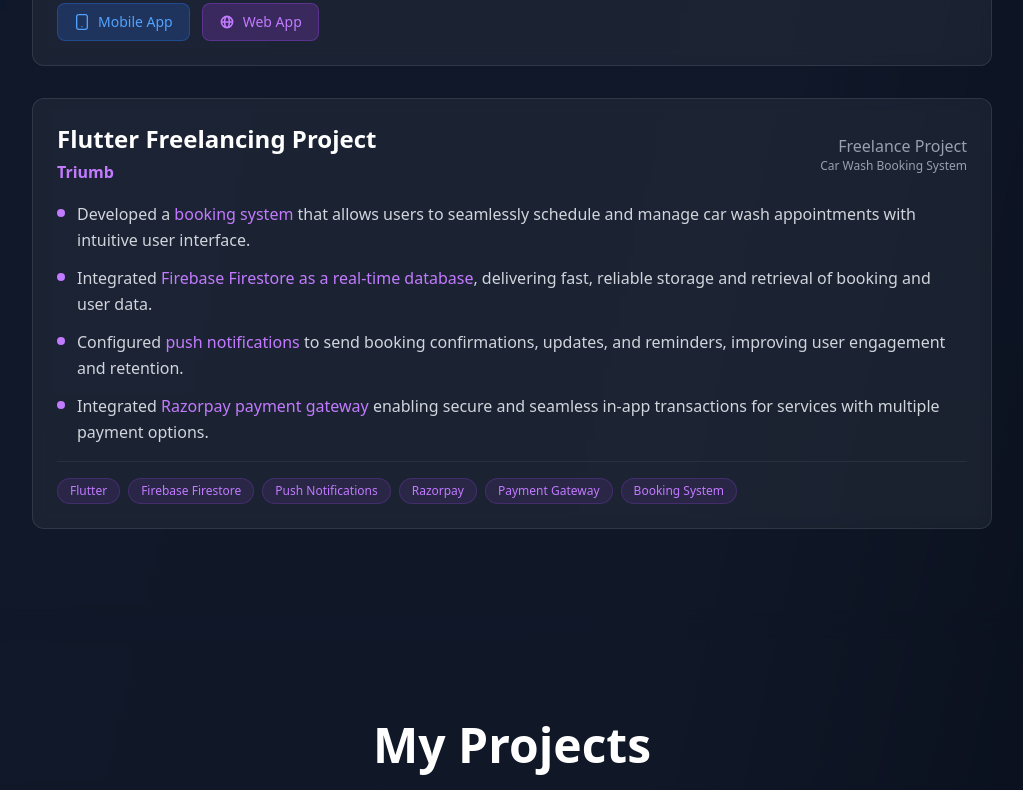
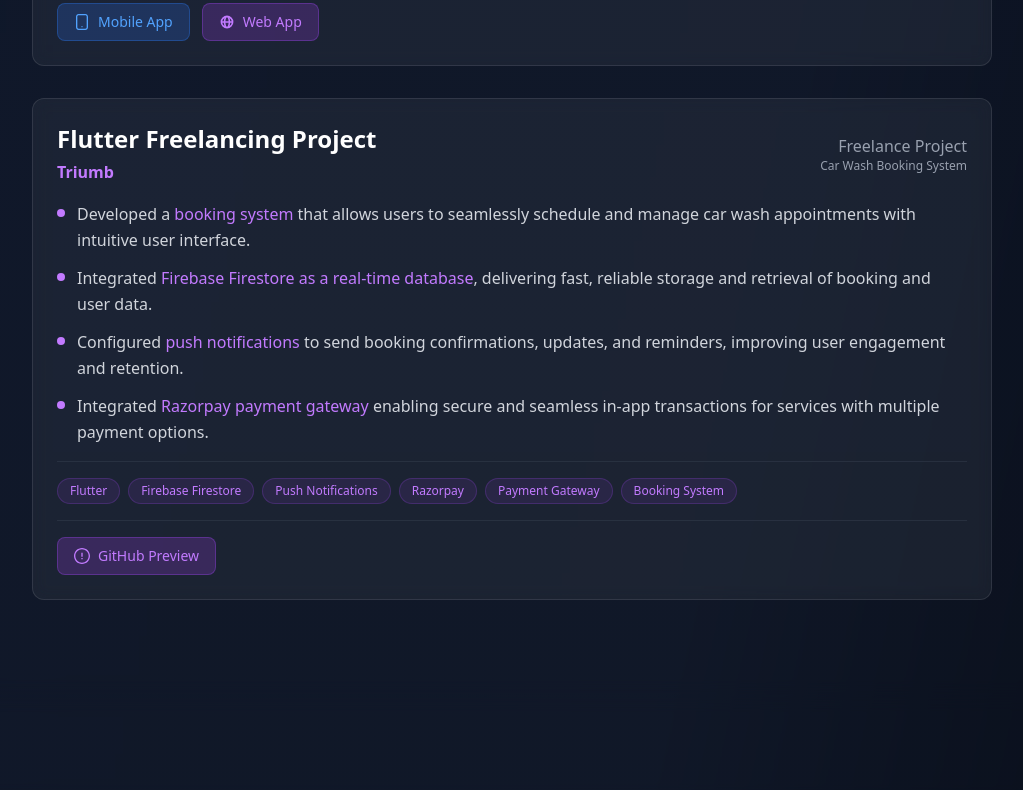
Before and after one commit to Saransh1650/portfolio, a Next.js app: page / in a window 1280 px wide. Shown: the part 1520-2310 px from the top of the page, without its empty margins (128-1151 px from the left). Built offline with nearby package versions, Linux system fonts and the light colour scheme.

Commit message:
fix: experience page

```diff
--- a/src/components/Experience.tsx
+++ b/src/components/Experience.tsx
@@ -2,7 +2,7 @@ const Experience = () => {
   return (
     <section
       id="experience"
-      className=" flex items-center justify-center relative overflow-hidden scroll-mt-16 md:scroll-mt-20 py-0"
+      className="flex items-center justify-center relative overflow-visible scroll-mt-16 md:scroll-mt-20 py-0"
     >
       <div className="max-w-5xl w-full mx-auto px-4 sm:px-6 lg:px-8">
         {/* Section Header */}
@@ -142,7 +142,11 @@ const Experience = () => {
                   rel="noopener noreferrer"
                   className="flex items-center gap-2 px-4 py-2 bg-purple-500/20 hover:bg-purple-500/30 text-purple-400 hover:text-purple-300 rounded-lg border border-purple-500/30 hover:border-purple-400/50 transition-all duration-300 text-sm font-medium"
                 >
-                  <svg className="w-4 h-4" fill="currentColor" viewBox="0 0 20 20">
+                  <svg
+                    className="w-4 h-4"
+                    fill="currentColor"
+                    viewBox="0 0 20 20"
+                  >
                     <path
                       fillRule="evenodd"
                       d="M4.083 9h1.946c.089-1.546.383-2.97.837-4.118A6.004 6.004 0 004.083 9zM10 2a8 8 0 100 16 8 8 0 000-16zm0 2c-.076 0-.232.032-.465.262-.238.234-.497.623-.737 1.182-.389.907-.673 2.142-.766 3.556h3.936c-.093-1.414-.377-2.649-.766-3.556-.24-.559-.5-.948-.737-1.182C10.232 4.032 10.076 4 10 4zm3.971 5c-.089-1.546-.383-2.97-.837-4.118A6.004 6.004 0 0115.917 9h-1.946zm-2.003 2H8.032c.093 1.414.377 2.649.766 3.556.24.559.5.948.737 1.182.233.23.389.262.465.262.076 0 .232-.032.465-.262.238-.234.498-.623.737-1.182.389-.907.673-2.142.766-3.556zm1.166 4.118c.454-1.147.748-2.572.837-4.118h1.946a6.004 6.004 0 01-2.783 4.118zm-6.268 0C6.412 13.97 6.118 12.546 6.03 11H4.083a6.004 6.004 0 002.783 4.118z"
@@ -233,6 +237,25 @@ const Experience = () => {
                   </span>
                 ))}
               </div>
+              {/* Live Links */}
+              <div className="flex flex-wrap gap-3 mt-4 pt-4 border-t border-gray-600/30">
+                <a
+                  href="https://github.com/Saransh1650/triumb_preview"
+                  target="_blank"
+                  rel="noopener noreferrer"
+                  className="flex items-center gap-2 px-4 py-2 bg-purple-500/20 hover:bg-purple-500/30 text-purple-400 hover:text-purple-300 rounded-lg border border-purple-500/30 hover:border-purple-400/50 transition-all duration-300 text-sm font-medium"
+                >
+                  <svg
+                    className="w-4 h-4"
+                    fill="currentColor"
+                    viewBox="0 0 24 24"
+                    xmlns="http://www.w3.org/2000/svg"
+                  >
+                    <path d="M12 0C5.372 0 0 5.372 0 12s5.372 12 12 12 12-5.372 12-12S18.628 0 12 0zm0 22C6.486 22 2 17.514 2 12S6.486 2 12 2s10 4.486 10 10-4.486 10-10 10zm-1-15h2v6h-2zm0 8h2v2h-2z" />
+                  </svg>
+                  GitHub Preview
+                </a>
+              </div>
             </div>
           </div>
         </div>
```
